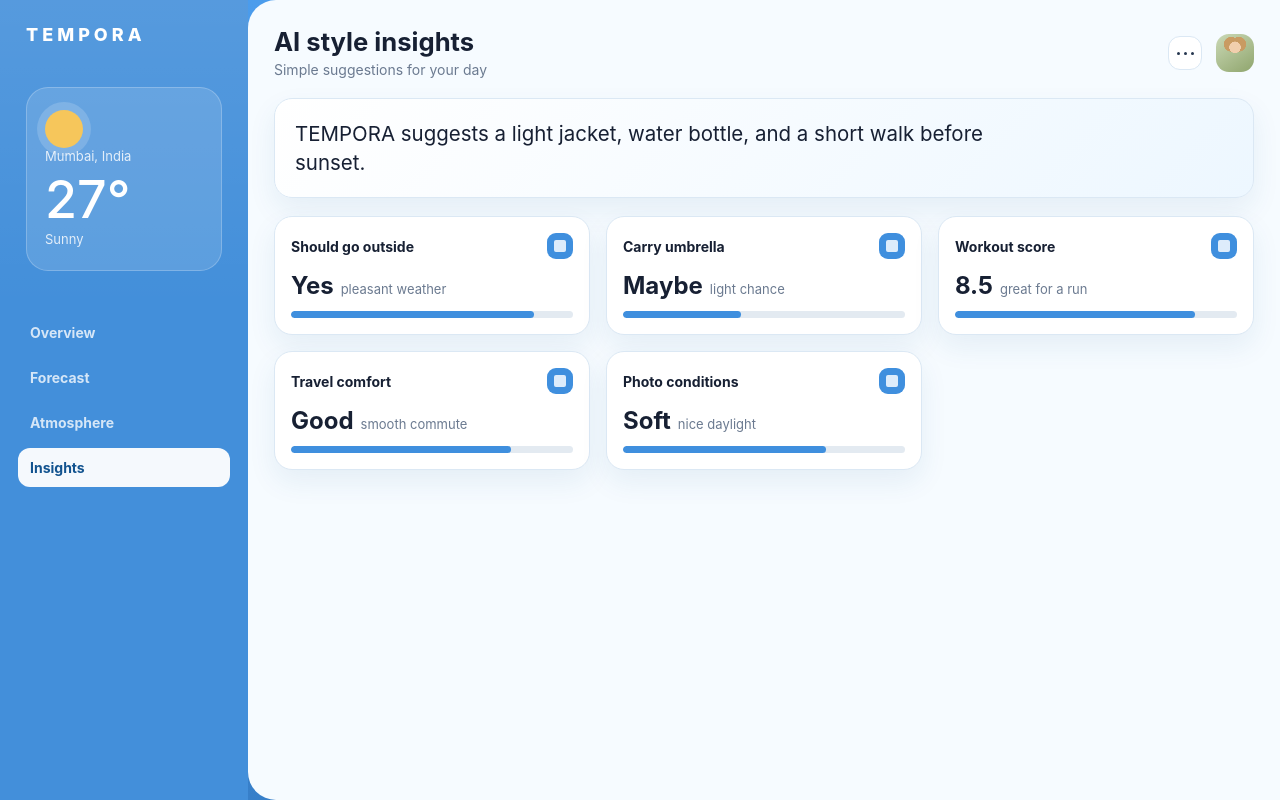
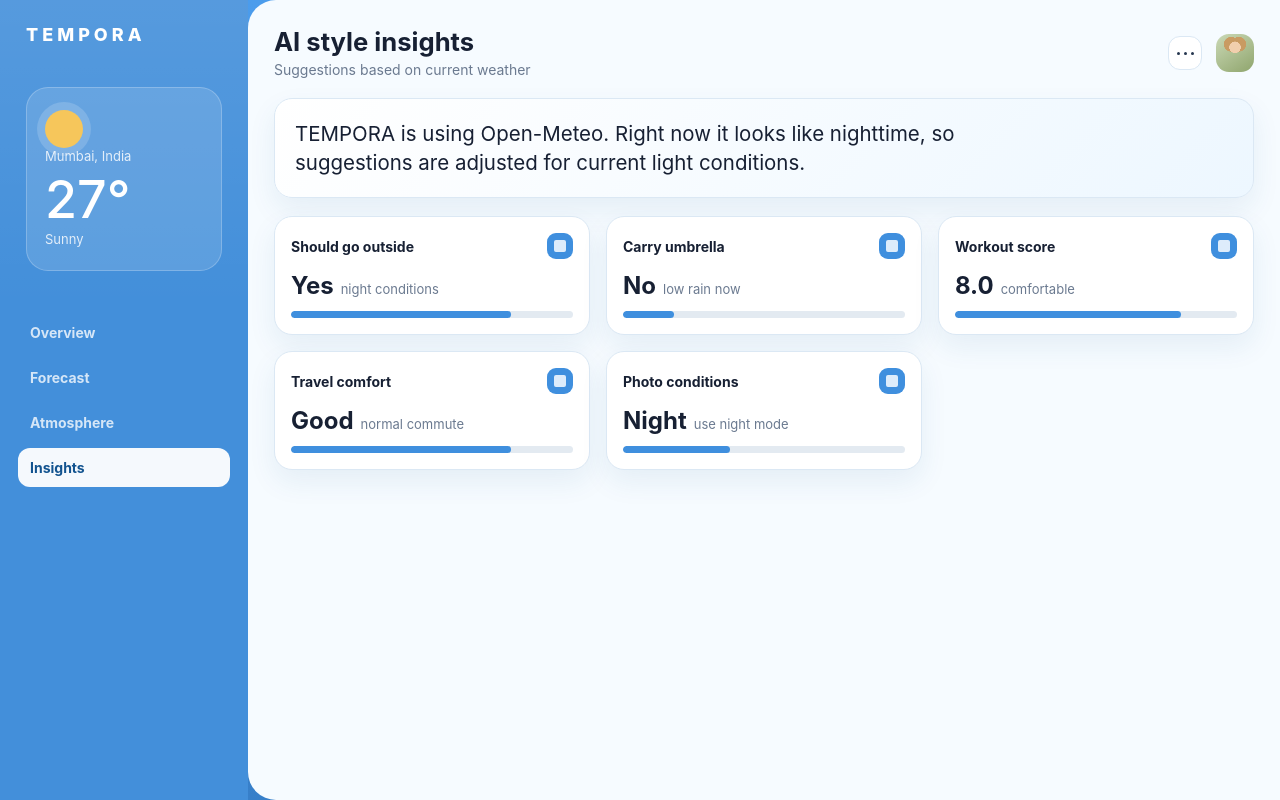
Before and after one commit to aishwaryakhandare-git/Syntecxhub_Tempora, a React (Vite) app: page /insights in a window 1280 px wide. Built offline with nearby package versions, Linux system fonts and the light colour scheme; no server answers.

Commit message:
temp fixing

```diff
--- a/src/pages/Insights.jsx
+++ b/src/pages/Insights.jsx
@@ -1,21 +1,62 @@
 import PageHeader from "../components/PageHeader"
 import WeatherCard from "../components/WeatherCard"
 
-const insights = [
-  { title: "Should go outside", value: "Yes", label: "pleasant weather", fill: 86 },
-  { title: "Carry umbrella", value: "Maybe", label: "light chance", fill: 42 },
-  { title: "Workout score", value: "8.5", label: "great for a run", fill: 85 },
-  { title: "Travel comfort", value: "Good", label: "smooth commute", fill: 78 },
-  { title: "Photo conditions", value: "Soft", label: "nice daylight", fill: 72 },
-]
+function buildInsights(weather) {
+  const temperature = weather?.temperature || 27
+  const wind = weather?.wind || 8
+  const rain = (weather?.rain || 0) + (weather?.precipitation || 0)
+  const isDay = weather?.isDay ?? false
+  const isHot = temperature >= 32
+  const isRainy = rain > 0
 
-function Insights() {
+  return [
+    {
+      title: "Should go outside",
+      value: isRainy ? "Wait" : "Yes",
+      label: isDay ? "good visibility" : "night conditions",
+      fill: isRainy ? 45 : 78,
+    },
+    {
+      title: "Carry umbrella",
+      value: isRainy ? "Yes" : "No",
+      label: isRainy ? "rain detected" : "low rain now",
+      fill: isRainy ? 82 : 18,
+    },
+    {
+      title: "Workout score",
+      value: isHot ? "6.5" : "8.0",
+      label: isHot ? "hydrate well" : "comfortable",
+      fill: isHot ? 65 : 80,
+    },
+    {
+      title: "Travel comfort",
+      value: wind > 25 || isRainy ? "Fair" : "Good",
+      label: wind > 25 ? "windy outside" : "normal commute",
+      fill: wind > 25 || isRainy ? 56 : 78,
+    },
+    {
+      title: "Photo conditions",
+      value: isDay ? "Day" : "Night",
+      label: isDay ? "natural light" : "use night mode",
+      fill: isDay ? 74 : 38,
+    },
+  ]
+}
+
+function Insights({ weather }) {
+  const insights = buildInsights(weather)
+  const isDay = weather?.isDay ?? false
+  const source = weather?.source || "Open-Meteo"
+
   return (
     <section className="dashboardPage">
-      <PageHeader title="AI style insights" subtitle="Simple suggestions for your day" />
+      <PageHeader title="AI style insights" subtitle="Suggestions based on current weather" />
 
       <section className="insightHero">
-        <p>TEMPORA suggests a light jacket, water bottle, and a short walk before sunset.</p>
+        <p>
+          TEMPORA is using {source}. Right now it looks like {isDay ? "daytime" : "nighttime"},
+          so suggestions are adjusted for current light conditions.
+        </p>
       </section>
 
       <section className="cardGrid">
--- a/src/pages/Overview.jsx
+++ b/src/pages/Overview.jsx
@@ -14,7 +14,9 @@ const hourly = [
 
 function Overview({ weather }) {
   const temperature = weather ? Math.round(weather.temperature) : 27
+  const feelsLike = weather ? Math.round(weather.feelsLike) : 30
   const location = weather?.location || "Mumbai, India"
+  const source = weather?.source || "Open-Meteo"
 
   return (
     <section className="dashboardPage">
@@ -28,6 +30,7 @@ function Overview({ weather }) {
           <p>Current weather</p>
           <h2>{temperature}&deg;</h2>
           <span>{weather?.condition || "Sunny"} in {location}</span>
+          <small>Source: {source}</small>
         </div>
         <span className="heroSun" aria-hidden="true" />
       </section>
@@ -52,7 +55,7 @@ function Overview({ weather }) {
       <section className="cardGrid">
         <WeatherCard title="Humidity" value={`${weather?.humidity || 82}%`} label="normal" fill={82} />
         <WeatherCard title="Wind" value={`${Math.round(weather?.wind || 8)} km/h`} label="light breeze" fill={35} />
-        <WeatherCard title="Feels like" value={`${temperature + 3}°`} label="warm" fill={64} />
+        <WeatherCard title="Feels like" value={`${feelsLike}\u00b0`} label="actual feel" fill={64} />
       </section>
     </section>
   )
--- a/src/services/weatherService.js
+++ b/src/services/weatherService.js
@@ -16,7 +16,7 @@ const weatherCodes = {
 }
 
 function buildWeatherUrl(place) {
-  return `https://api.open-meteo.com/v1/forecast?latitude=${place.latitude}&longitude=${place.longitude}&current=temperature_2m,relative_humidity_2m,wind_speed_10m,pressure_msl,uv_index,weather_code`
+  return `https://api.open-meteo.com/v1/forecast?latitude=${place.latitude}&longitude=${place.longitude}&timezone=auto&current=temperature_2m,apparent_temperature,relative_humidity_2m,wind_speed_10m,pressure_msl,uv_index,is_day,precipitation,rain,weather_code`
 }
 
 export function getBrowserPlace() {
@@ -48,21 +48,33 @@ export async function getWeather(place = defaultPlace) {
 
     return {
       location: place.label,
+      source: "Open-Meteo",
+      updatedAt: current.time,
       temperature: current.temperature_2m,
+      feelsLike: current.apparent_temperature,
       humidity: current.relative_humidity_2m,
       wind: current.wind_speed_10m,
       pressure: current.pressure_msl,
       uv: current.uv_index || 4,
+      isDay: current.is_day === 1,
+      precipitation: current.precipitation || 0,
+      rain: current.rain || 0,
       condition: weatherCodes[current.weather_code] || "Fresh weather",
     }
   } catch {
     return {
       location: defaultPlace.label,
+      source: "Fallback data",
+      updatedAt: "",
       temperature: 27,
+      feelsLike: 30,
       humidity: 82,
       wind: 8,
       pressure: 1014,
       uv: 4,
+      isDay: false,
+      precipitation: 0,
+      rain: 0,
       condition: "Sunny",
     }
   }
--- a/src/styles/overview.css
+++ b/src/styles/overview.css
@@ -202,6 +202,13 @@
   margin: 0;
   color: var(--muted);
   font-size: 13px;
+}
+
+.heroCard small {
+  display: block;
+  margin-top: 6px;
+  color: #8493a7;
+  font-size: 12px;
 }
 
 .heroCard h2 {
```
